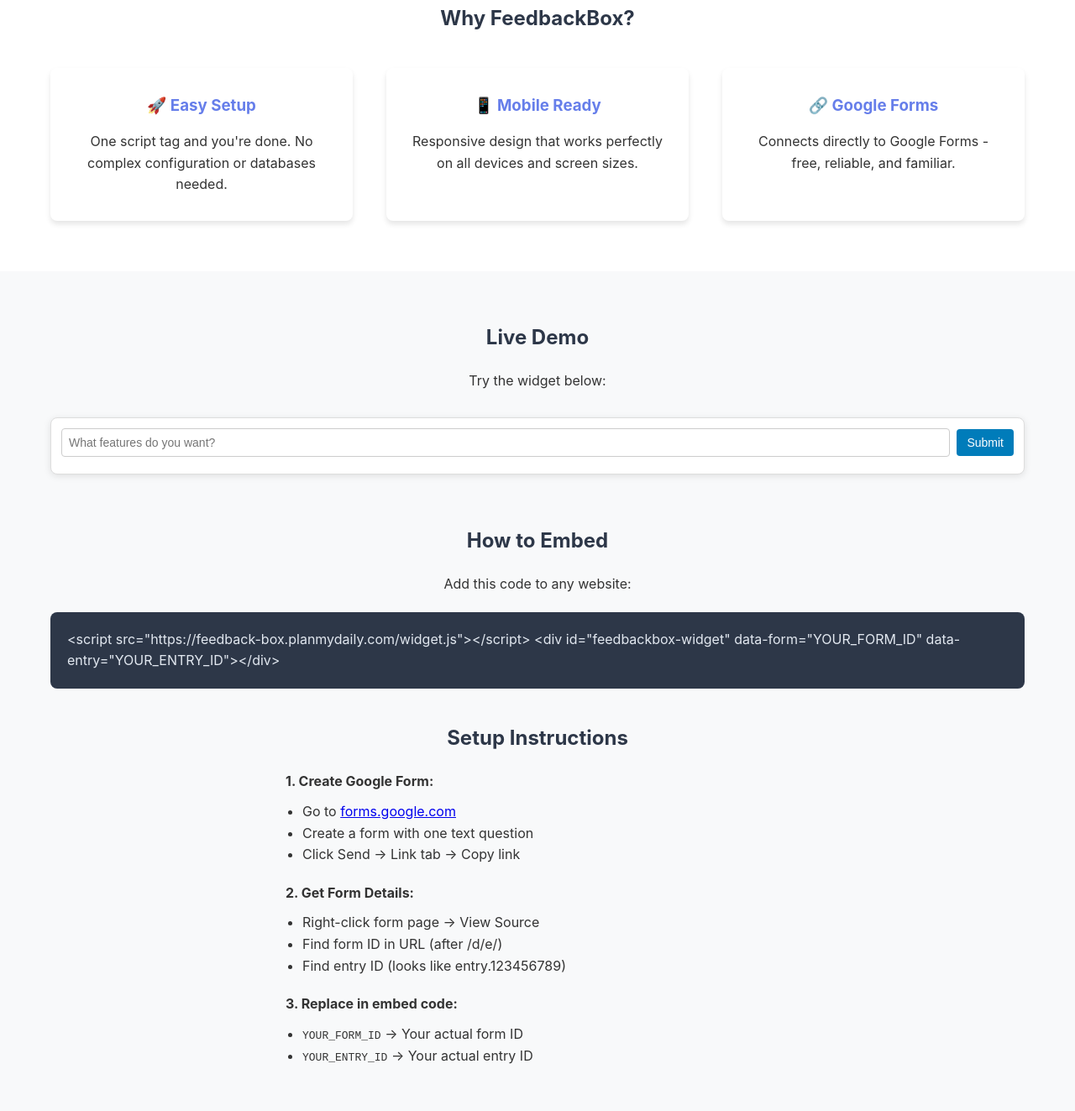
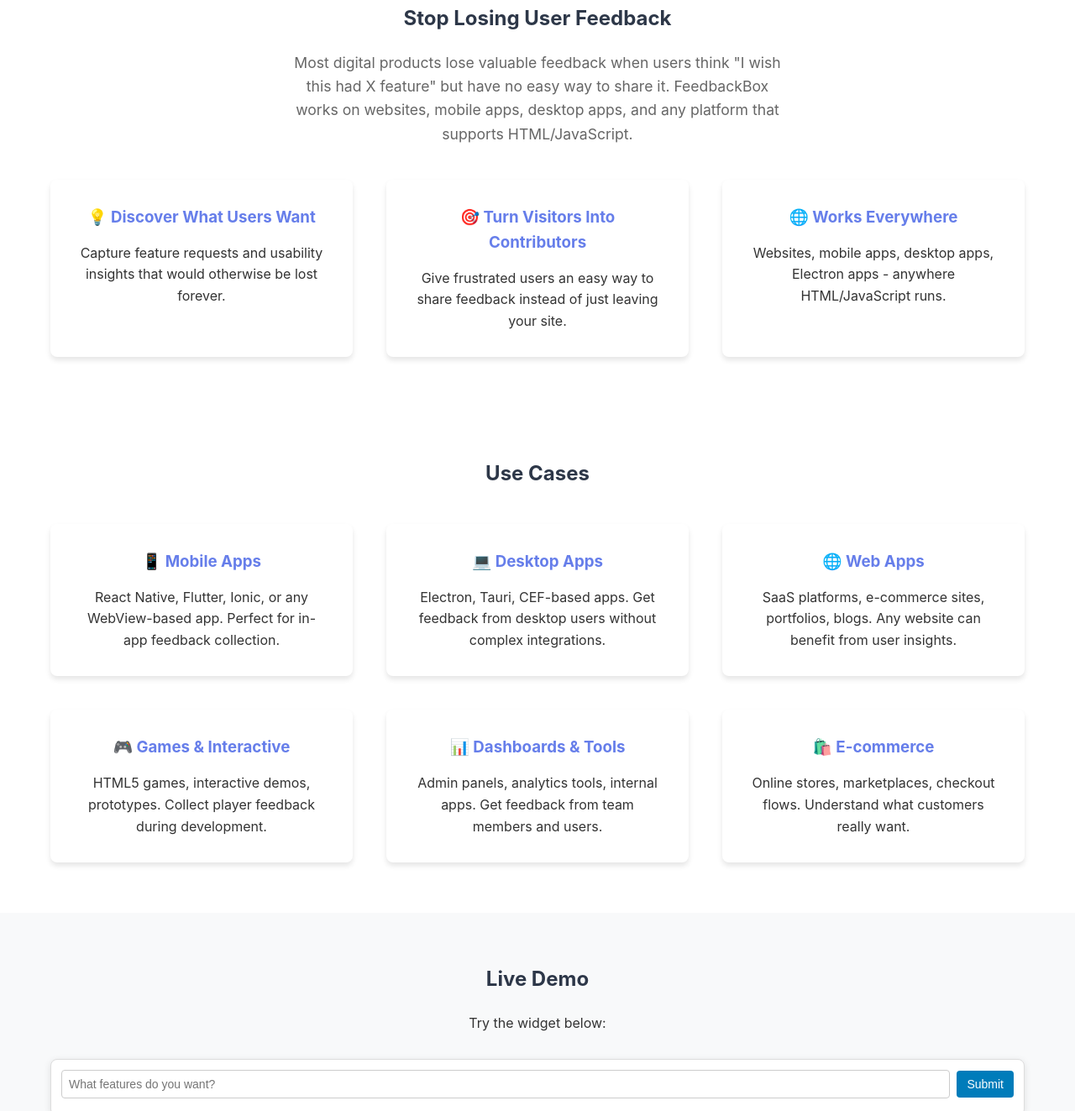
Before and after one commit to skbr1234/feedback-box, a plain HTML site: page index.html in a window 1280 px wide. Shown: the part 512-1835 px from the top of the page at 84% size. Drawn offline with Linux system fonts and the light colour scheme.

Commit message:
Add comprehensive use cases and cross-platform messaging

```diff
--- a/index.html
+++ b/index.html
@@ -3,23 +3,23 @@
 <head>
     <meta charset="UTF-8">
     <meta name="viewport" content="width=device-width, initial-scale=1.0">
-    <title>FeedbackBox - Embeddable Feedback Widget for Websites</title>
-    <meta name="description" content="Free embeddable feedback widget that connects to Google Forms. Easy setup, mobile-ready, and perfect for collecting user feedback on any website.">
-    <meta name="keywords" content="feedback widget, embeddable widget, google forms, user feedback, website feedback, feedback collection">
+    <title>FeedbackBox - Stop Losing Valuable User Feedback Forever</title>
+    <meta name="description" content="Capture user feedback before it disappears. FeedbackBox works on websites, mobile apps, desktop apps, and any platform that supports HTML/JavaScript.">
+    <meta name="keywords" content="user feedback collection, mobile app feedback, desktop app feedback, website feedback widget, electron app feedback, react native feedback, flutter feedback, saas feedback, ecommerce feedback, game feedback">
     <meta name="author" content="Kabeer Shah">
 
     <!-- Open Graph / Facebook -->
     <meta property="og:type" content="website">
     <meta property="og:url" content="https://feedback-box.planmydaily.com/">
-    <meta property="og:title" content="FeedbackBox - Embeddable Feedback Widget">
-    <meta property="og:description" content="Free embeddable feedback widget that connects to Google Forms. Easy setup and mobile-ready.">
+    <meta property="og:title" content="FeedbackBox - Stop Losing User Feedback">
+    <meta property="og:description" content="Works everywhere: websites, mobile apps, desktop apps, games, dashboards. Capture valuable user insights before they disappear.">
     <meta property="og:image" content="https://feedback-box.planmydaily.com/logo.svg">
 
     <!-- Twitter -->
     <meta property="twitter:card" content="summary_large_image">
     <meta property="twitter:url" content="https://feedback-box.planmydaily.com/">
-    <meta property="twitter:title" content="FeedbackBox - Embeddable Feedback Widget">
-    <meta property="twitter:description" content="Free embeddable feedback widget that connects to Google Forms.">
+    <meta property="twitter:title" content="FeedbackBox - Stop Losing User Feedback">
+    <meta property="twitter:description" content="Works everywhere: websites, mobile apps, desktop apps, games. Capture valuable user insights before they disappear.">
     <meta property="twitter:image" content="https://feedback-box.planmydaily.com/logo.svg">
 
     <!-- Favicon -->
@@ -31,7 +31,7 @@
       "@context": "https://schema.org",
       "@type": "SoftwareApplication",
       "name": "FeedbackBox",
-      "description": "Embeddable feedback widget that connects to Google Forms",
+      "description": "Capture valuable user feedback and feature requests before they disappear. Help businesses discover what users actually want.",
       "url": "https://feedback-box.planmydaily.com",
       "author": {
         "@type": "Person",
@@ -83,26 +83,59 @@
         <div class="container">
             <img src="logo.svg" alt="FeedbackBox Logo" style="height: 60px; margin-bottom: 20px;">
             <h1>FeedbackBox</h1>
-            <p>Embeddable feedback widget that connects to Google Forms</p>
+            <p>Stop losing valuable user feedback forever. Capture feature requests and insights before they disappear.</p>
             <a href="#demo" class="btn">Try Demo</a>
         </div>
     </div>
 
     <div class="section">
         <div class="container">
-            <h2>Why FeedbackBox?</h2>
+            <h2>Stop Losing User Feedback</h2>
+            <p style="text-align: center; max-width: 600px; margin: 0 auto 40px; font-size: 1.1rem; color: #666;">Most digital products lose valuable feedback when users think "I wish this had X feature" but have no easy way to share it. FeedbackBox works on websites, mobile apps, desktop apps, and any platform that supports HTML/JavaScript.</p>
             <div class="features">
                 <div class="feature">
-                    <h3>🚀 Easy Setup</h3>
-                    <p>One script tag and you're done. No complex configuration or databases needed.</p>
+                    <h3>💡 Discover What Users Want</h3>
+                    <p>Capture feature requests and usability insights that would otherwise be lost forever.</p>
                 </div>
                 <div class="feature">
-                    <h3>📱 Mobile Ready</h3>
-                    <p>Responsive design that works perfectly on all devices and screen sizes.</p>
+                    <h3>🎯 Turn Visitors Into Contributors</h3>
+                    <p>Give frustrated users an easy way to share feedback instead of just leaving your site.</p>
                 </div>
                 <div class="feature">
-                    <h3>🔗 Google Forms</h3>
-                    <p>Connects directly to Google Forms - free, reliable, and familiar.</p>
+                    <h3>🌐 Works Everywhere</h3>
+                    <p>Websites, mobile apps, desktop apps, Electron apps - anywhere HTML/JavaScript runs.</p>
+                </div>
+            </div>
+        </div>
+    </div>
+
+    <div class="section">
+        <div class="container">
+            <h2>Use Cases</h2>
+            <div class="features">
+                <div class="feature">
+                    <h3>📱 Mobile Apps</h3>
+                    <p>React Native, Flutter, Ionic, or any WebView-based app. Perfect for in-app feedback collection.</p>
+                </div>
+                <div class="feature">
+                    <h3>💻 Desktop Apps</h3>
+                    <p>Electron, Tauri, CEF-based apps. Get feedback from desktop users without complex integrations.</p>
+                </div>
+                <div class="feature">
+                    <h3>🌐 Web Apps</h3>
+                    <p>SaaS platforms, e-commerce sites, portfolios, blogs. Any website can benefit from user insights.</p>
+                </div>
+                <div class="feature">
+                    <h3>🎮 Games & Interactive</h3>
+                    <p>HTML5 games, interactive demos, prototypes. Collect player feedback during development.</p>
+                </div>
+                <div class="feature">
+                    <h3>📊 Dashboards & Tools</h3>
+                    <p>Admin panels, analytics tools, internal apps. Get feedback from team members and users.</p>
+                </div>
+                <div class="feature">
+                    <h3>🛍️ E-commerce</h3>
+                    <p>Online stores, marketplaces, checkout flows. Understand what customers really want.</p>
                 </div>
             </div>
         </div>
@@ -120,7 +153,7 @@
             </div>
 
             <h2 style="margin-top: 60px;">How to Embed</h2>
-            <p style="text-align: center; margin-bottom: 20px;">Add this code to any website:</p>
+            <p style="text-align: center; margin-bottom: 20px;">Embed anywhere - websites, mobile apps, desktop apps:</p>
 
             <div class="code-block">
 &lt;script src="https://feedback-box.planmydaily.com/widget.js"&gt;&lt;/script&gt;
```
